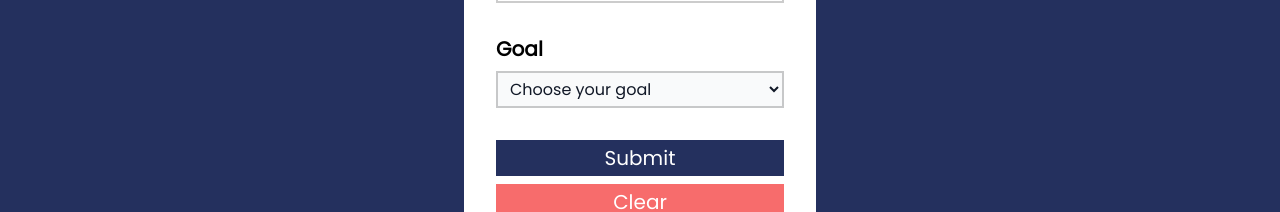
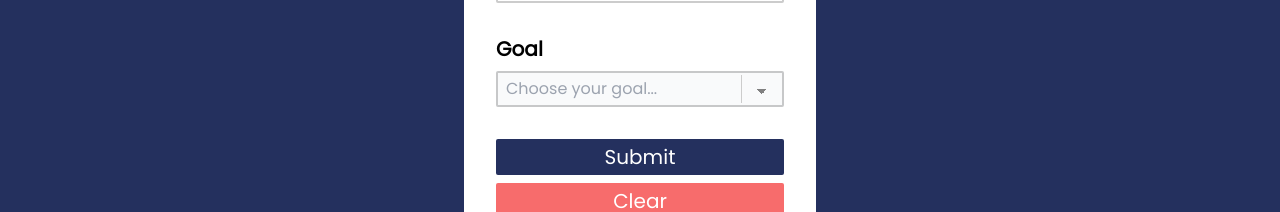
Before and after one commit to LukaMartin/gym-program-generator, a Next.js app: page / in a window 1280 px wide. Shown: the part 589-801 px from the top of the page. Built offline with nearby package versions, Linux system fonts and the light colour scheme.

Commit message:
Add custom styling to select field in training program form.

```diff
--- a/src/app/globals.css
+++ b/src/app/globals.css
@@ -4,6 +4,22 @@
 
 .button-effects {
   @apply hover:scale-105 active:scale-[1.02] transition;
+}
+
+.down-arrow {
+  background-image:
+    linear-gradient(45deg, transparent 50%, gray 50%),
+    linear-gradient(135deg, gray 50%, transparent 50%),
+    linear-gradient(to right, #ccc, #ccc);
+  background-position:
+    calc(100% - 20px) calc(1em),
+    calc(100% - 15px) calc(1em),
+    calc(100% - 2.5em) 0.1em;
+  background-size:
+    5px 5px,
+    5px 5px,
+    1px 1.75em;
+  background-repeat: no-repeat;
 }
 
 /* SCROLLBAR STYLING */
--- a/src/components/TrainingProgramForm.tsx
+++ b/src/components/TrainingProgramForm.tsx
@@ -21,13 +21,13 @@ export default function TrainingProgramForm({
     <section className={`${poppins.className} flex flex-col mt-20 bg-white text-black rounded-xl`}>
       <div className="bg-light-red h-16 md:h-20 rounded-t-xl"></div>
       <form onSubmit={handleSubmit} className="flex flex-col py-4 px-6 md:px-8">
-        <label className="font-semibold md:text-xl" htmlFor="days-per-week">
+        <label className="font-semibold text-xl" htmlFor="days-per-week">
           Sessions
         </label>
         <input
           onChange={(e) => setTrainingDays(e.target.value)}
           value={trainingDays}
-          className="w-60 md:w-72 outline-none ring-navy focus:ring-2 border-2 border-black/20 mt-2 mb-8 px-1 md:px-2 py-[0.25rem] appearance-none"
+          className="appearance-none w-60 md:w-72 outline-none rounded-sm ring-navy focus:ring-2 border-2 border-black/20 mt-2 mb-8 pl-2 py-[0.25rem]"
           type="text"
           id="days-per-week"
           name="days-per-week"
@@ -38,13 +38,13 @@ export default function TrainingProgramForm({
           autoComplete="off"
           required
         />
-        <label className="font-semibold md:text-xl" htmlFor="session-time">
+        <label className="font-semibold text-xl" htmlFor="session-time">
           Time
         </label>
         <input
           onChange={(e) => setSessionTime(e.target.value)}
           value={sessionTime}
-          className="appearance-none w-60 md:w-72 outline-none ring-navy focus:ring-2 border-2 border-black/20 mt-2 mb-8 px-1 md:px-2 py-[0.25rem]"
+          className="appearance-none w-60 md:w-72 outline-none rounded-sm ring-navy focus:ring-2 border-2 border-black/20 mt-2 mb-8 pl-2 py-[0.25rem]"
           type="text"
           id="session-time"
           name="session-time"
@@ -55,19 +55,19 @@ export default function TrainingProgramForm({
           autoComplete="off"
           required
         />
-        <label className="font-semibold md:text-xl" htmlFor="training-goal">
+        <label className="font-semibold text-xl" htmlFor="training-goal">
           Goal
         </label>
         <select
           onChange={(e) => setGoalOption(e.target.value)}
-          className="bg-gray-50 border-2 border-black/20 text-gray-900  ring-navy focus:ring-2 focus:border-blue-500 block mt-2 mb-8 px-1 md:px-2 py-[0.25rem]"
+          className="appearance-none outline-none rounded-sm text-gray-400 focus:text-gray-900 bg-gray-50 border-2 border-black/20  ring-navy focus:ring-2 mt-2 mb-8 pl-2 py-[0.25rem] down-arrow"
           id="training-goal"
           name="training-goal"
           defaultValue={""}
           required
         >
-          <option value="" className="flex justify-between" disabled>
-            Choose your goal
+          <option value="" disabled>
+            Choose your goal...
           </option>
           <option value="muscle growth">
             Muscle Growth
@@ -87,7 +87,7 @@ export default function TrainingProgramForm({
         </select>
         <button
           className={clsx(
-            "text-white md:text-xl p-1 hover:bg-blue button-effects",
+            "text-white md:text-xl p-1 rounded-sm hover:bg-blue button-effects",
             {
               "bg-blue": isLoading,
               "bg-navy": !isLoading,
@@ -98,7 +98,7 @@ export default function TrainingProgramForm({
           Submit
         </button>
         <button
-          className="text-white bg-light-red md:text-xl mt-2 mb-6 p-1 hover:bg-[#F58080] button-effects"
+          className="text-white bg-light-red md:text-xl mt-2 mb-6 p-1 rounded-sm hover:bg-[#F58080] button-effects"
           type="reset"
           onClick={() => {
             setTrainingDays("");
```
